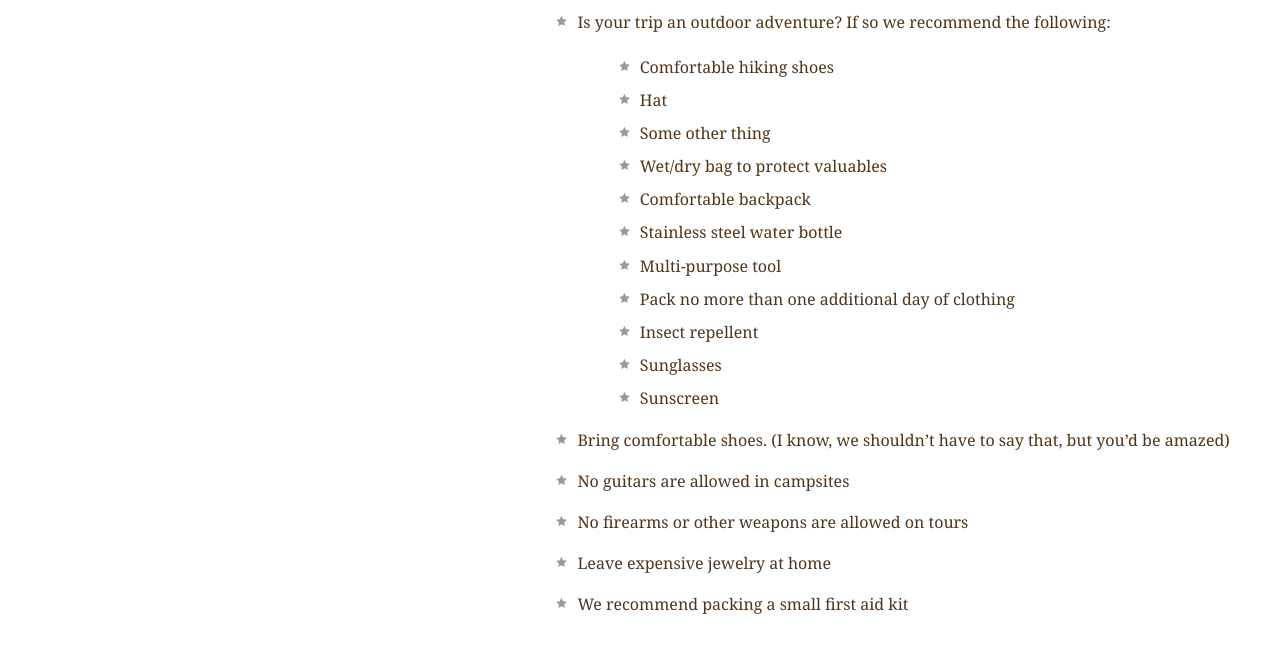
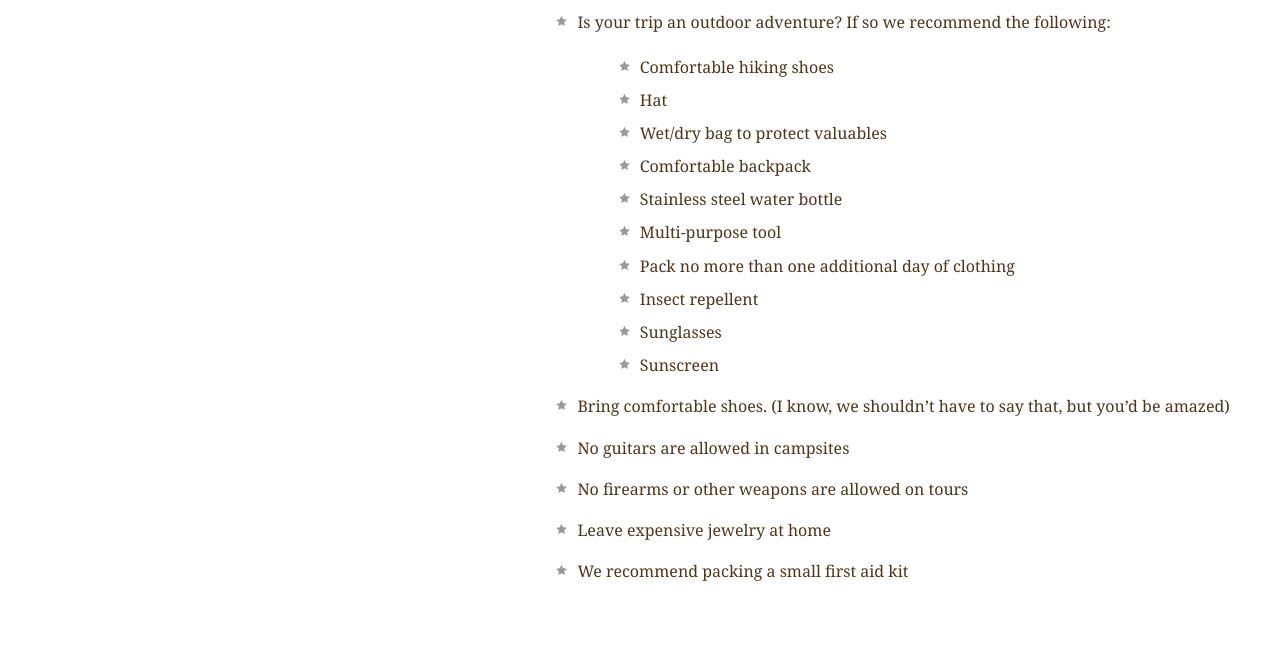
Before and after one commit to julieat/explore_california, a plain HTML site: page resources.html in a window 1280 px wide. Shown: the part 1980-2629 px from the top of the page. Drawn offline with Linux system fonts and the light colour scheme.

Commit message:
Revert "add a new item to the list"
This reverts commit 45453d0f44c8cf00d7e3f8dbd34aeee349e6275f.

```diff
--- a/resources.html
+++ b/resources.html
@@ -96,7 +96,6 @@
               <ul>
                 <li>Comfortable hiking shoes</li>
                 <li>Hat</li>
-		<li>Some other thing</li>
                 <li>Wet/dry bag to protect valuables</li>
                 <li>Comfortable backpack</li>
                 <li>Stainless steel water bottle</li>
```
